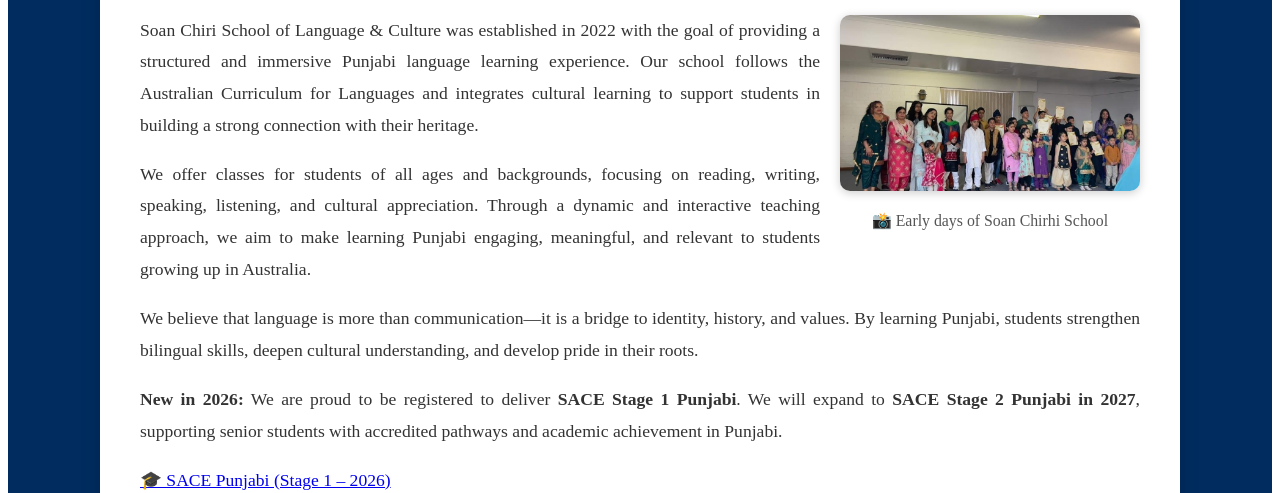
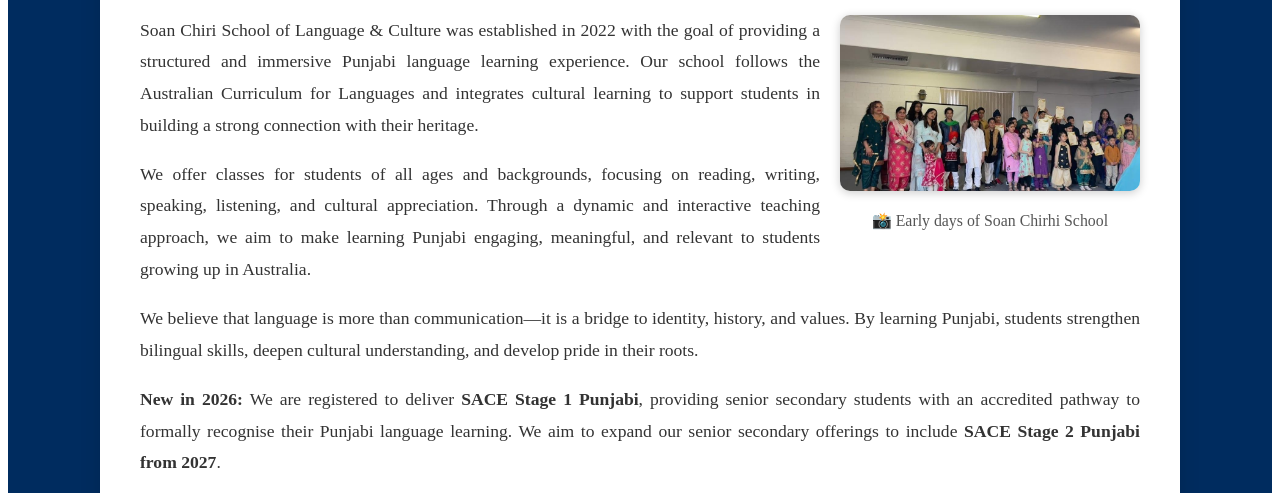
Before and after one commit to SoanChiri/soanchirhi-website, a plain HTML site: page index.html in a window 1280 px wide. Shown: the part 437-930 px from the top of the page. Drawn offline with Linux system fonts and the light colour scheme; no server answers.

Commit message:
Update index.html

```diff
--- a/index.html
+++ b/index.html
@@ -157,8 +157,9 @@
       </p>
 
       <p>
-        <strong>New in 2026:</strong> We are proud to be registered to deliver <strong>SACE Stage 1 Punjabi</strong>.
-        We will expand to <strong>SACE Stage 2 Punjabi in 2027</strong>, supporting senior students with accredited pathways and academic achievement in Punjabi.
+        <strong>New in 2026:</strong> We are registered to deliver <strong>SACE Stage 1 Punjabi</strong>,
+        providing senior secondary students with an accredited pathway to formally recognise their Punjabi language learning.
+        We aim to expand our senior secondary offerings to include <strong>SACE Stage 2 Punjabi from 2027</strong>.
       </p>
 
       <!-- SACE Button -->
@@ -169,10 +170,6 @@
     </div>
   </div>
 </section>
-
-
-
-
 
 
 <!-- MISSION SECTION -->
```
